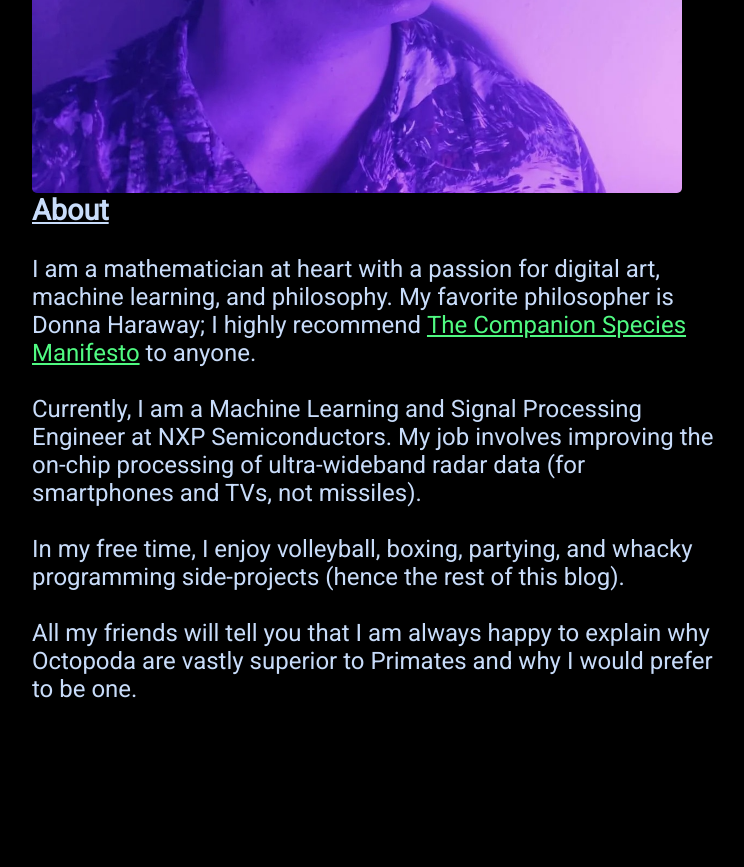
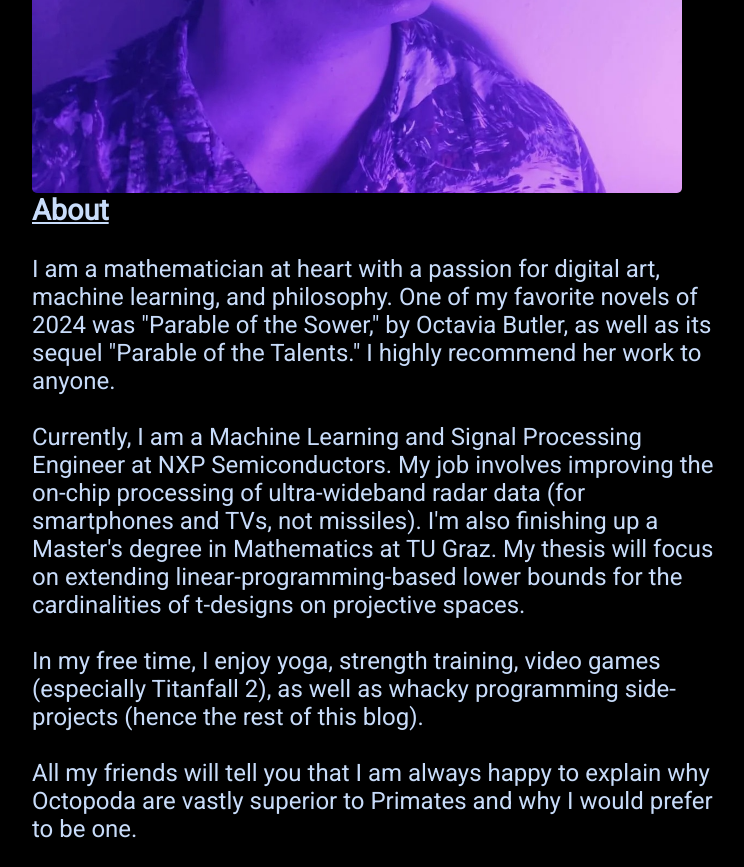
Before and after one commit to Ebanflo42/Ebanflo42.github.io, a plain HTML site: page index.html in a window 1280 px wide. Shown: the part 737-1604 px from the top of the page, without its empty margins (264-1008 px from the left). Before the commit the page ends 1464 px from the top, so only its background shows below. Drawn offline with Linux system fonts and the light colour scheme.

Commit message:
updated bio

```diff
--- a/index.html
+++ b/index.html
@@ -33,11 +33,11 @@
     <p align="left" class="home">
         <img src="resources/images/me_facepaint.jpg" class="me" />
         <big><b><u>About</u></b></big><br><br>
-        I am a mathematician at heart with a passion for digital art, machine learning, and philosophy. My favorite philosopher is Donna Haraway; I highly recommend <a target="_blank" href="https://www.amazon.com/Companion-Species-Manifesto-Significant-Otherness/dp/0971757585/"> The Companion Species Manifesto</a> to anyone.
+        I am a mathematician at heart with a passion for digital art, machine learning, and philosophy. One of my favorite novels of 2024 was "Parable of the Sower," by Octavia Butler, as well as its sequel "Parable of the Talents." I highly recommend her work to anyone.
         <br><br>
-        Currently, I am a Machine Learning and Signal Processing Engineer at NXP Semiconductors. My job involves improving the on-chip processing of ultra-wideband radar data (for smartphones and TVs, not missiles).
+        Currently, I am a Machine Learning and Signal Processing Engineer at NXP Semiconductors. My job involves improving the on-chip processing of ultra-wideband radar data (for smartphones and TVs, not missiles). I'm also finishing up a Master's degree in Mathematics at TU Graz. My thesis will focus on extending linear-programming-based lower bounds for the cardinalities of t-designs on projective spaces.
         <br><br>
-        In my free time, I enjoy volleyball, boxing, partying, and whacky programming side-projects (hence the rest of this blog).
+        In my free time, I enjoy yoga, strength training, video games (especially Titanfall 2), as well as whacky programming side-projects (hence the rest of this blog).
         <br><br>
         All my friends will tell you that I am always happy to explain why Octopoda are vastly superior to Primates and why I would prefer to be one.
     </p>
```
Also changed, not shown: resources/images/EarlOfManyFaces.jpg (added).
